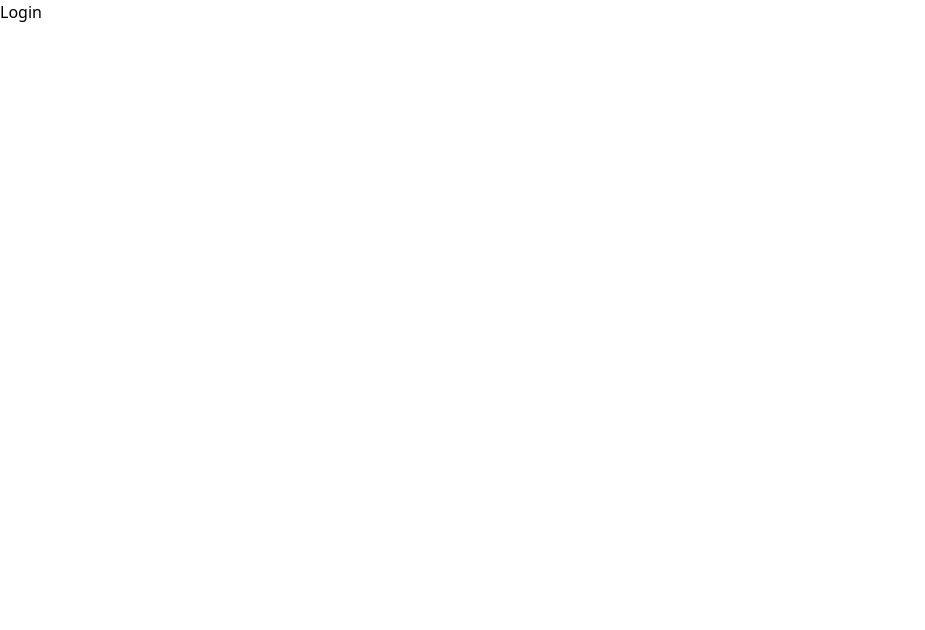
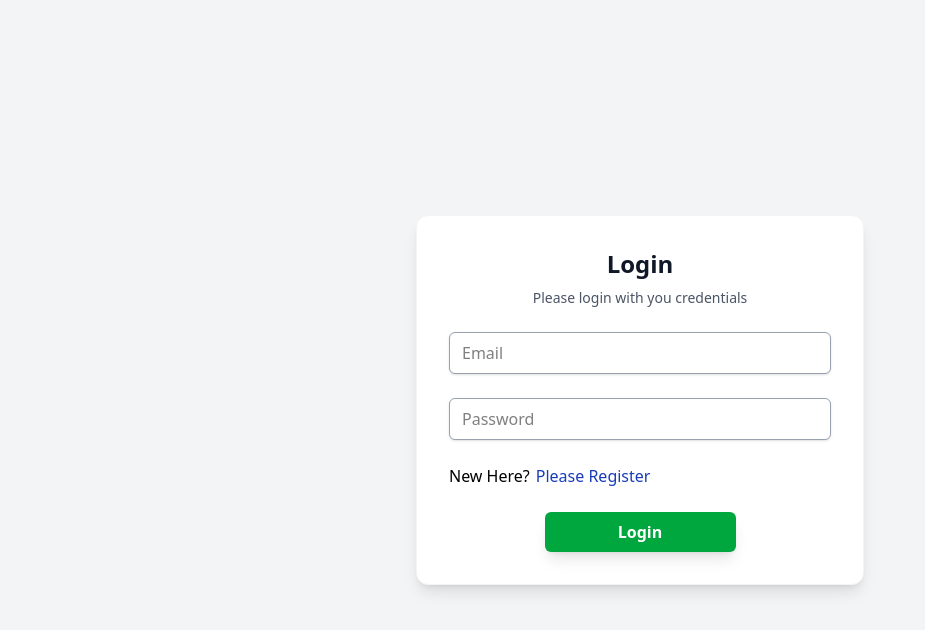
Before and after one commit to nycwy/React-Practice, a React (Vite) app in the folder social-media-auth/: page /login in a window 1280 px wide. Shown: the top 630 px of the page, without its empty margins (0-925 px from the left). Built offline with nearby package versions, Linux system fonts and the light colour scheme.

Commit message:
Login form add

```diff
--- a/social-media-auth/src/pages/Login.jsx
+++ b/social-media-auth/src/pages/Login.jsx
@@ -1,8 +1,37 @@
-import React from 'react'
+import React, { useState } from 'react'
+import Heading from '../components/Heading';
+import Input from '../components/Input';
+import Already from '../components/Already';
+import Button from '../components/Button';
 
 const Login = () => {
+    const [email, setEmail] = useState('');
+    const [password, setPassword] = useState('');
+
+    const handleLogin = () => {
+
+    }
+
     return (
-        <div>Login</div>
+        <div className='flex items-center justify-center min-h-screen bg-gray-100'>
+            <div className='w-full max-w-md p-8 space-y-6 bg-white rounded-xl shadow-lg border border-gray-100'>
+                <Heading headingText="Login" text="Please login with you credentials" />
+                <Input
+                    type='email'
+                    value={email}
+                    placeholder='Email'
+                    setValue={setEmail}
+                />
+                <Input
+                    type='password'
+                    value={password}
+                    placeholder='Password'
+                    setValue={setPassword}
+                />
+                <Already text='New Here?' linkText='Please Register' link='/register' />
+                <Button text="Login" onClick={handleLogin} />
+            </div>
+        </div>
     )
 }
 
```
